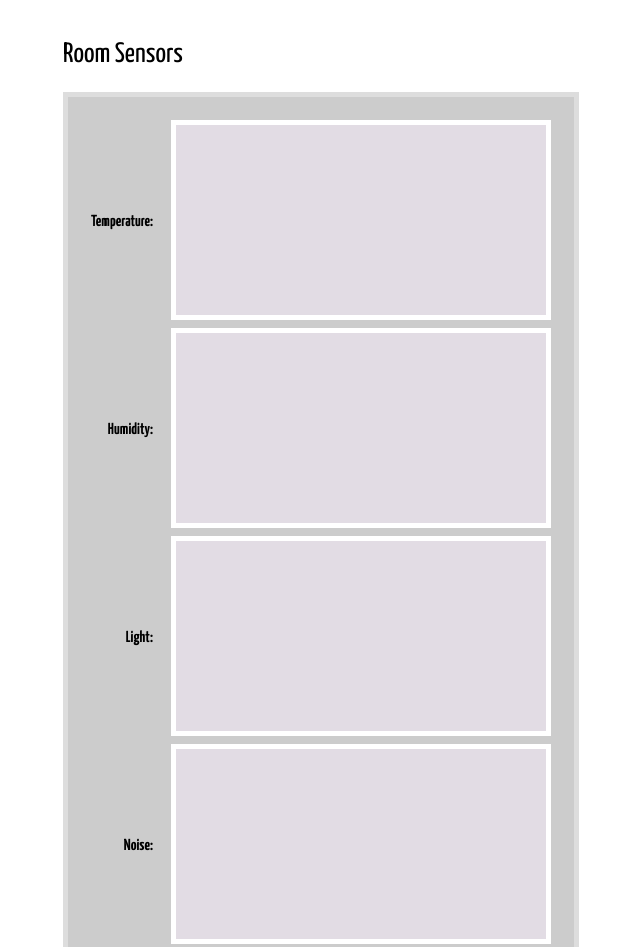
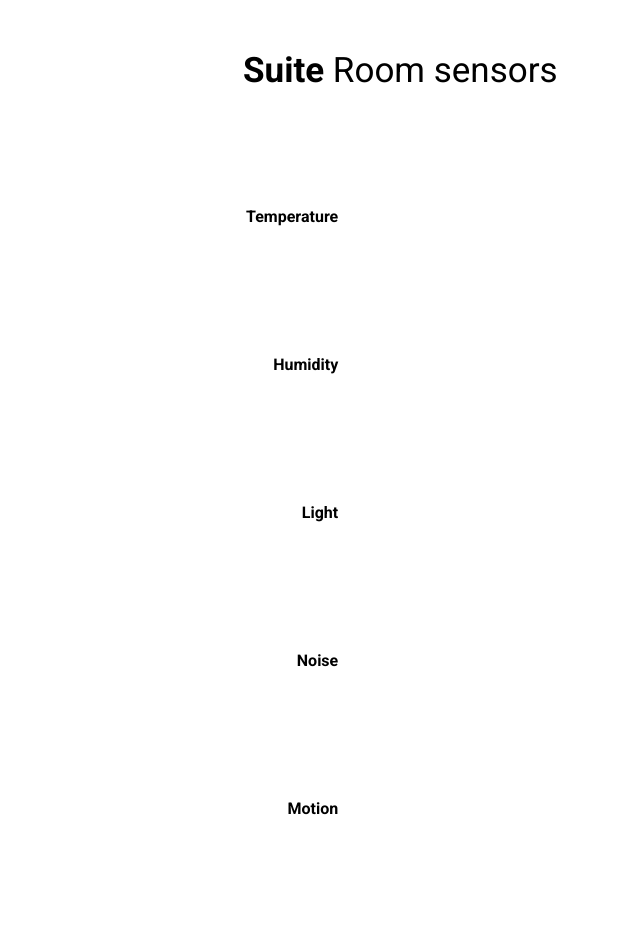
Before and after one commit to taivop/hz15, a website: page node_server/public/suite.html in a window 1280 px wide. Shown: the top 947 px of the page, without its empty margins (97-737 px from the left). Drawn offline with Linux system fonts and the light colour scheme; no server answers.

Commit message:
work on #4

```diff
--- a/node_server/public/css/style.css
+++ b/node_server/public/css/style.css
@@ -141,11 +141,11 @@ h1 + h2 {
 
 h2 {
   font-weight: 400;
-  font-size: 28px;
+  font-size: 35px;
 }
 
 h1, h2 {
-  font-family: "Yanone Kaffeesatz";
+  font-family: "Roboto";
   text-rendering: optimizeLegibility;
 }
 
--- a/node_server/public/css/suite.css
+++ b/node_server/public/css/suite.css
@@ -1,31 +1,35 @@
 
-@import url(//fonts.googleapis.com/css?family=Yanone+Kaffeesatz:400,700);
+@import url(//fonts.googleapis.com/css?family=Roboto:400,700);
 
 #example1 { min-height: 155px; }
 #example2a { min-height: 153px; }
 #example2b { min-height: 255px; }
 
 svg {
-    border: 5px solid white;
-    padding: 20px;
+    padding: 40px 40px 40px 20px;
     padding-left: 50px;
-    background: #E2DCE4
 }
 
-#sensors {
-    margin: 100 auto;
-    border: 5px solid #DDD;
-    background: #CCC; /* 2A23B; */
-    padding: 20px;
+table#sensors {
+    margin: 50px auto;
+    min-width: 600px;
+    max-width: 800px;
 }
 
 body {
     background: white;
+    max-width: 600px;
+    margin: 50px auto;
+    padding: 0px 100px;
 }
 
 .tdTitle {
     text-align: right;
     font-weight: bold;
-    font-family: "Yanone Kaffeesatz";
+    font-family: "Roboto";
     padding-right: 15px;
 }
+
+.roomname {
+    font-weight: bold;
+}
--- a/node_server/public/js/suite.js
+++ b/node_server/public/js/suite.js
@@ -63,7 +63,7 @@
     D3ts.prototype.append = function(root) {
         root = root || document.body;
         this.root = root;
-        this.svg = d3.select(root).append("svg");
+        this.svg = d3.select(root).append("svg").style("width", 500).style("height", 60);
         if (this.id) this.svg.id = this.id;
         return root;
     };
@@ -106,12 +106,12 @@
             .call(d3.svg.axis()
                   .scale(y)
                   .orient("left")
-                  .ticks(5));
+                  .ticks(3));
 
         this.path = this.svg.append("g")
             .attr("clip-path", "url(#clip)")
-            .attr("stroke","red")
-            .attr("stroke-width", "4px")
+            .attr("stroke",this.color)
+            .attr("stroke-width", "8px")
             .append("path")
             .data([this.data])
             .attr("class", "line")
--- a/node_server/public/suite.html
+++ b/node_server/public/suite.html
@@ -1,33 +1,38 @@
 <!DOCTYPE html>
+<html>
 <head>
   <meta charset="utf-8">
-  <title>TEST D3</title>
+  <title>Suite live sensor data - sencis.co</title>
+  <link rel="stylesheet" type="text/css" href="css/style.css"/>
   <link rel="stylesheet" type="text/css" href="css/suite.css"/>
-  <link rel="stylesheet" type="text/css" href="css/style.css"/>
 </head>
 
 
 <body>
-<h2>Room Sensors</h2>
+<h2><span class="roomname">Suite</span> Room sensors</h2>
+<div id="values">
+
+
+</div>
 <table id="sensors">
   <tr>
-    <td class="tdTitle">Temperature:</td>
+    <td class="tdTitle">Temperature</td>
     <td id="temperature"></td>
   </tr>
   <tr>
-    <td class="tdTitle">Humidity:</td>
+    <td class="tdTitle">Humidity</td>
     <td id="humidity"></td>
 </tr>
   <tr>
-    <td class="tdTitle">Light:</td>
+    <td class="tdTitle">Light</td>
     <td id="light"></td>
 </tr>
   <tr>
-    <td class="tdTitle">Noise:</td>
+    <td class="tdTitle">Noise</td>
     <td id="noise"></td>
 </tr>
   <tr>
-    <td class="tdTitle">Motion:</td>
+    <td class="tdTitle">Motion</td>
     <td id="motion"></td>
 </tr>
 </table>
@@ -39,3 +44,5 @@
 <script src="js/suite.js"></script>
 
 </body>
+
+</html>
```
